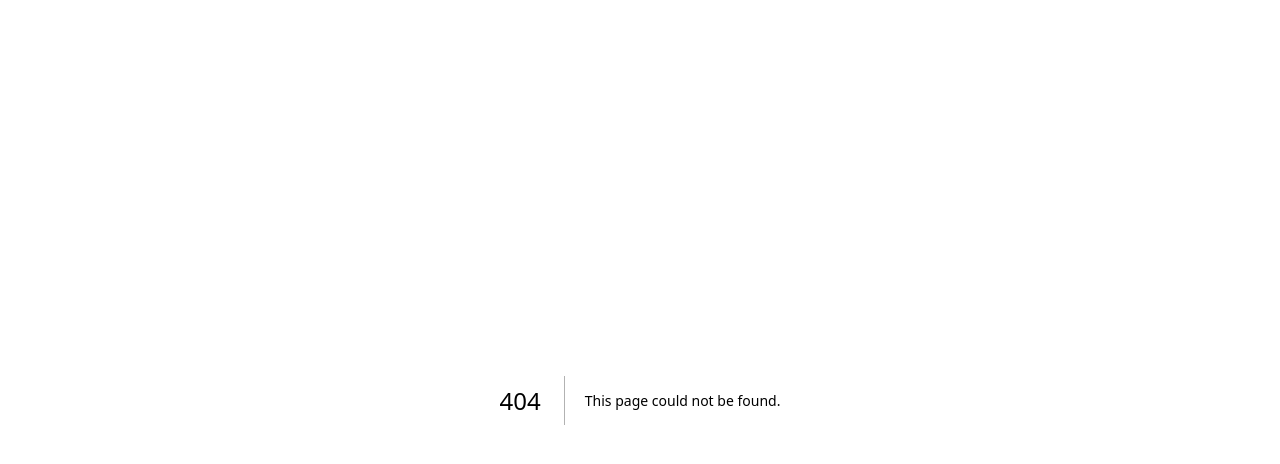
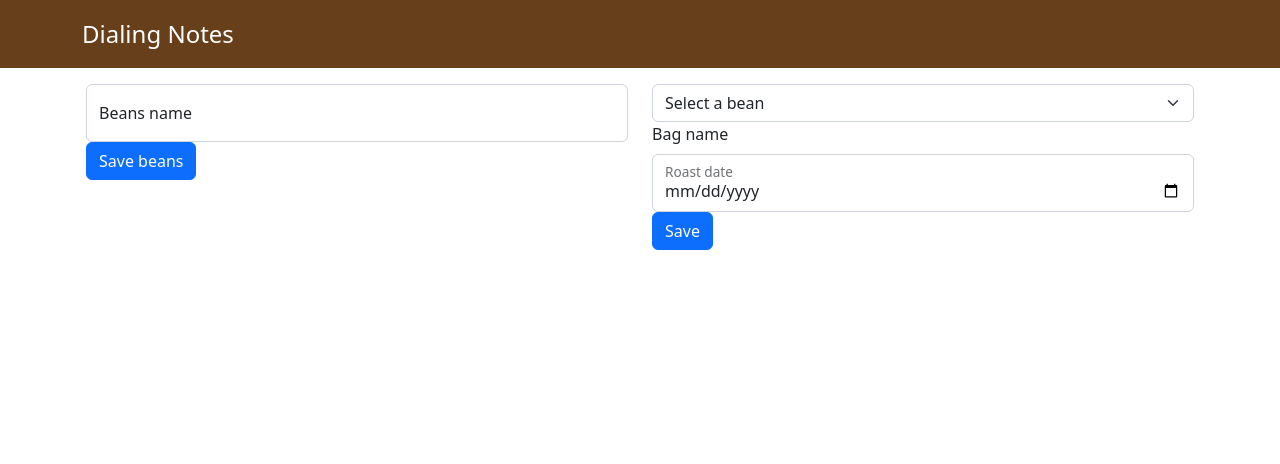
Before and after one commit to mikemonteith/dialing-notes, a Next.js app: page /bags in a window 1280 px wide. Before the commit this address had no page. Shown: the top 464 px of the page. Built offline with nearby package versions, Linux system fonts and the light colour scheme.

Commit message:
Add ability to save coffees and bags

```diff
--- a/package.json
+++ b/package.json
@@ -13,12 +13,14 @@
     "@types/node": "18.11.18",
     "@types/react": "18.0.26",
     "@types/react-dom": "18.0.10",
+    "@types/uuid": "^9.0.0",
     "bootstrap": "^5.2.3",
     "eslint": "8.32.0",
     "eslint-config-next": "13.1.2",
     "next": "13.1.2",
     "react": "18.2.0",
     "react-dom": "18.2.0",
-    "typescript": "4.9.4"
+    "typescript": "4.9.4",
+    "uuid": "^9.0.0"
   }
 }
--- /dev/null
+++ b/src/data/localstorage.ts
@@ -0,0 +1,64 @@
+import { TastingNote, CoffeeBeansCollection, CoffeeBagCollection, CoffeeBag } from './index'
+
+const TASTING_NOTES_STORAGE_KEY = "tasting_notes"
+
+
+/**
+ * Data saved in browser local storage
+ */
+export type StorageData = {
+  records?: Array<TastingNote>
+  coffeeBeans?: CoffeeBeansCollection
+  coffeeBags?: CoffeeBagCollection
+  currentBagId?: CoffeeBag['id']
+}
+
+/**
+ * Convert data string (JSON) into objects for use across the application
+ */
+const deserialize = (stringData: string) : StorageData => {
+  const json = JSON.parse(stringData)
+  const data : StorageData = json
+
+  // Dates need to be converted from strings into real dates
+  if (data.records) {
+    for (const index in data.records) {
+      data.records[index].date = new Date(data.records[index].date)
+    }
+  }
+  if (data.coffeeBags) {
+    for (const index in data.coffeeBags) {
+      data.coffeeBags[index].roastDate = new Date(data.coffeeBags[index].roastDate)
+    }
+  }
+
+  return data
+}
+
+/**
+ * Convert application objects into a JSON string for storage
+ */
+const serialize = (data: StorageData): string => {
+  return JSON.stringify(data)
+}
+
+/**
+ * Take data from local storage and convert it into proper
+ * objects for use across the application.
+ */
+export const get = () : StorageData =>  {
+  let data: StorageData = {}
+  const item = window.localStorage.getItem(TASTING_NOTES_STORAGE_KEY)
+  if (item) {
+    data = deserialize(item)
+  }
+  return data
+}
+
+/**
+ * Update local storage with a new app state.
+ */
+export const set = (newStorageData: StorageData): void => {
+  const stringData = serialize(newStorageData)
+  window.localStorage.setItem(TASTING_NOTES_STORAGE_KEY, stringData)
+}
--- a/src/pages/_app.tsx
+++ b/src/pages/_app.tsx
@@ -2,11 +2,8 @@ import { useEffect, useState } from 'react'
 import '@/styles/globals.css'
 import type { AppProps } from 'next/app'
 
-import type { FormValues } from '@/components/form'
-
 import 'bootstrap/dist/css/bootstrap.css'
-
-const TASTING_NOTES_STORAGE_KEY = "tasting_notes"
+import { get as getStorage, set as setStorage, StorageData } from '@/data/localstorage'
 
 /**
  * Props which are passed to all nextjs pages
@@ -16,43 +13,23 @@ export interface PageProps {
   onSetStorage: (data: StorageData) => void
 }
 
-/**
- * Represents a coffee brew and tasting that has happened
- */
-export interface TastingNote extends FormValues {
-  date: Date
-}
-
-/**
- * Data saved in browser local storage
- */
-export type StorageData = {
-  records?: Array<TastingNote>
-}
-
 export default function App({ Component, pageProps }: AppProps) {
 
   const [storageState, setStorageState] = useState<StorageData>({})
 
   // Fetch data out of storage
   useEffect(function() {
-    let data = {}
-    const item = window.localStorage.getItem(TASTING_NOTES_STORAGE_KEY)
-    if (item) {
-      data = JSON.parse(item)
-    }
-
+    const data = getStorage()
     setStorageState(data)
   },[]);
 
   // Set data into storage
-  //const onSetStorage = (key: string, data: any) => {
   const onSetStorage = (data: StorageData) => {
     const newStorageData: StorageData = {
       ...storageState,
       ...data,
     }
-    window.localStorage.setItem(TASTING_NOTES_STORAGE_KEY, JSON.stringify(newStorageData))
+    setStorage(newStorageData)
     setStorageState(newStorageData)
   }
 
--- /dev/null
+++ b/src/pages/bags.tsx
@@ -0,0 +1,141 @@
+import Layout from "@/components/layout";
+import { v4 as uuidv4 } from 'uuid';
+import Head from "next/head";
+import { ChangeEvent, FormEvent, useState } from "react";
+import { PageProps } from "./_app";
+import { CoffeeBag } from "@/data/index"
+
+
+interface BagProps extends PageProps {}
+
+const Bag: React.FC<BagProps> = (props) => {
+  const beans = props.storage.coffeeBeans || {}
+  const [beansName, setBeansName] = useState<string>("")
+  const onSubmitBeans = (e: FormEvent) => {
+    e.preventDefault()
+    props.onSetStorage({
+      coffeeBeans: {
+        ...beans,
+        [beansName]: {
+          id: beansName,
+          name: beansName,
+        }
+      }
+    })
+    setBeansName("")
+  }
+
+  const bags = props.storage.coffeeBags || {}
+  const [beansId, setBeansId] = useState<string>("")
+  const [roastDate, setRoastDate] = useState<string>("")
+
+  const onSubmitBag = (e: FormEvent) => {
+    e.preventDefault()
+
+    if (!roastDate) {
+      throw Error("roast date must be defined")
+    }
+    if (!beansId) {
+      throw Error("Beans must be selected")
+    }
+
+    const bagId = uuidv4();
+    const newbag: CoffeeBag = {
+      id: bagId,
+      coffeeBeansId: beansId,
+      roastDate: new Date(roastDate),
+    }
+    props.onSetStorage({
+      coffeeBags: {
+        ...props.storage.coffeeBags,
+        [bagId]: newbag,
+      }
+    })
+
+    setBeansId("")
+    setRoastDate("")
+  }
+
+  const onClickBag = (bagId: string) => {
+    props.onSetStorage({
+      ...props.storage,
+      currentBagId: bagId,
+    })
+  }
+
+  return (
+    <>
+      <Head>
+      </Head>
+      <Layout>
+        <div className='row'>
+          <div className='col-lg-6'>
+            <form onSubmit={onSubmitBeans}>
+              <div className='form-floating'>
+                <input
+                  value={beansName}
+                  onChange={(e: ChangeEvent<HTMLInputElement>): void => setBeansName(e.target.value)}
+                  type='text'
+                  className='form-control'
+                  id='beansNameInput'
+                  placeholder=''
+                />
+                <label htmlFor='beansNameInput' className='form-label'>Beans name</label>
+              </div>
+              <button className="btn btn-primary" type='submit'>Save beans</button>
+            </form>
+            <ul>
+              {Object.keys(beans).map((key, i) => (
+                <li key={i}>{beans[key].name}</li>
+              ))}
+            </ul>
+          </div>
+          <div className='col-lg-6'>
+            <form onSubmit={onSubmitBag}>
+              <select
+                value={beansId}
+                onChange={(e: ChangeEvent<HTMLSelectElement>): void => setBeansId(e.target.value)}
+                id='beansIdInput'
+                className='form-select'
+                required
+              >
+                <option value="">Select a bean</option>
+                {Object.keys(beans).map((beansId, i) => (
+                  <option key={i} value={beansId}>{beans[beansId].name}</option>
+                ))}
+              </select>
+              <label htmlFor='beansIdInput' className='form-label'>Bag name</label>
+              <div className='form-floating'>
+                <input
+                    value={roastDate}
+                    onChange={(e: ChangeEvent<HTMLInputElement>): void => setRoastDate(e.target.value)}
+                    type='date'
+                    className='form-control'
+                    id='roastDateInput'
+                    placeholder=''
+                    max={new Date().toJSON().substring(0, 10)}
+                  />
+                  <label htmlFor='roastDateInput' className='form-label'>Roast date</label>
+              </div>
+              <button className='btn btn-primary' type='submit'>Save</button>
+            </form>
+          </div>
+          <div className='col-12'>
+            <ul className='list-group'>
+              {Object.keys(bags).map((bagId, i) => (
+                <li onClick={() => onClickBag(bagId)} key={i}>
+                  <>
+                    {bags[bagId].coffeeBeansId} @ {bags[bagId].roastDate.toDateString()}
+                    {bagId == props.storage.currentBagId ? <span className='px-2'>*</span> : ''}
+                  </>
+                </li>
+              ))}
+            </ul>
+          </div>
+        </div>
+      </Layout>
+    </>
+  )
+}
+
+export default Bag
```
Also changed, not shown: src/data/index.ts (added, +28 -0 lines), src/pages/index.tsx (+6 -1 lines), 1 other file (tests, documents, lock files or other folders).
